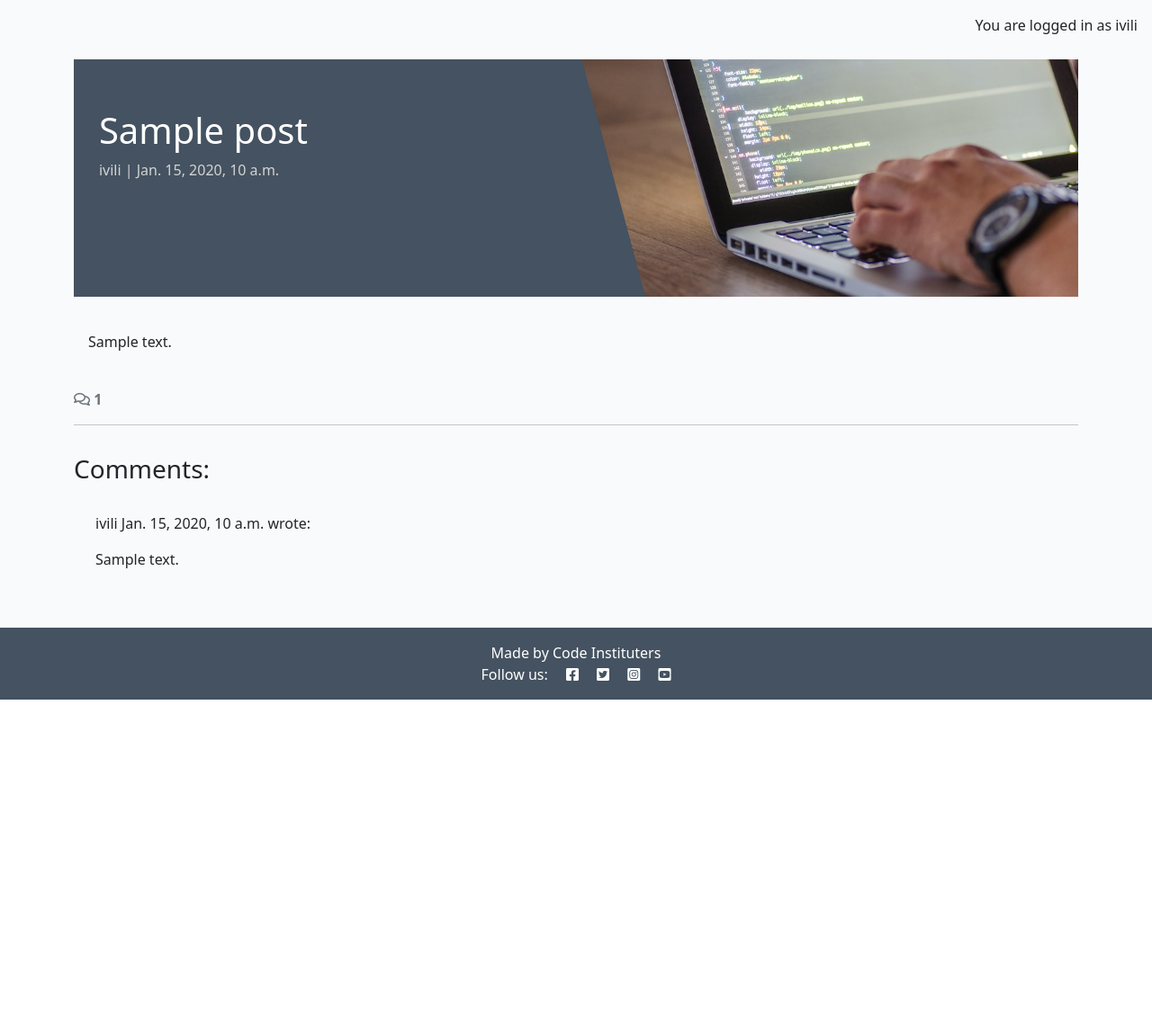
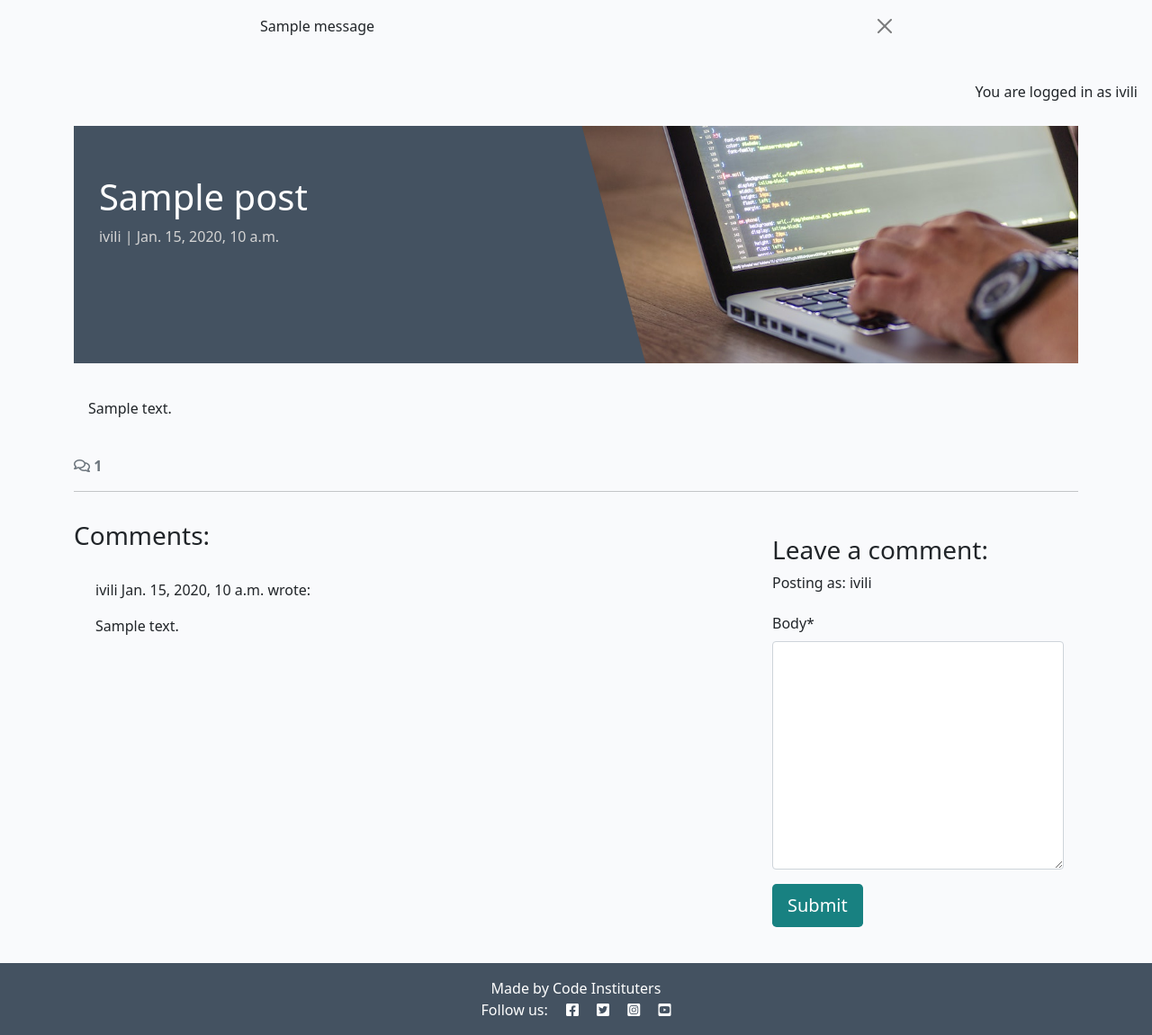
Before and after one commit to Indre-V/django-blog, a Django app: a page that uses templates/base.html in a window 1280 px wide. Shown: the part 60-1211 px from the top of the page at 90% size. Before the commit the page ends 838 px from the top, so only its background shows below. Run offline with Django 4.2, Linux system fonts and the light colour scheme; a user stored in the database is signed in; data comes from the database, SQL or seed files in the repository; tables that the repository leaves empty hold one stand-in row (values such as "Sample post"); one stand-in notice (Sample message) is shown; some libraries are stand-ins or nearby versions.

Commit message:
comment form added

```diff
--- /dev/null
+++ b/blog/forms.py
@@ -0,0 +1,9 @@
+from django import forms
+from .models import Comment
+
+
+
+class CommentForm(forms.ModelForm):
+    class Meta:
+        model = Comment
+        fields = ('body',)
--- a/blog/templates/blog/post_detail.html
+++ b/blog/templates/blog/post_detail.html
@@ -1,5 +1,6 @@
 {% extends 'base.html' %} {% block content %}
 {% load static %}
+{% load crispy_forms_tags %}
 
 <div class="masthead">
     <div class="container">
@@ -70,6 +71,24 @@
         {% endfor %}
       </div>
     </div>
+    <!-- Creating New Comments -->
+    <div class="col-md-4 card mb-4 mt-3">
+        <div class="card-body">
+          {% if user.is_authenticated %}
+          <h3>Leave a comment:</h3>
+          <p>Posting as: {{ user.username }}</p>
+          <form id="commentForm" method="post"
+            style="margin-top: 1.3em;">
+            {{ comment_form | crispy }}
+            {% csrf_token %}
+            <button id="submitButton" type="submit"
+              class="btn btn-signup btn-lg">Submit</button>
+          </form>
+          {% else %}
+          <p>Log in to leave a comment</p>
+          {% endif %}
+        </div>
+      </div>
   </div>
 </div>
 
--- a/blog/views.py
+++ b/blog/views.py
@@ -1,6 +1,8 @@
 from django.shortcuts import render, get_object_or_404
 from django.views import generic
+from django.contrib import messages
 from .models import Post
+from .forms import CommentForm
 
 
 class PostList(generic.ListView):
@@ -27,6 +29,18 @@ def post_detail(request, slug):
     post = get_object_or_404(queryset, slug=slug)
     comments = post.comments.all().order_by("-created_on")
     comment_count = post.comments.filter(approved=True).count()
+    if request.method == "POST":
+        comment_form = CommentForm(data=request.POST)
+        if comment_form.is_valid():
+            comment = comment_form.save(commit=False)
+            comment.author = request.user
+            comment.post = post
+            comment.save()
+            messages.add_message(
+        request, messages.SUCCESS,
+        'Comment submitted and awaiting approval'
+    )
+    comment_form = CommentForm()
 
 
     return render(
@@ -36,5 +50,6 @@ def post_detail(request, slug):
             "post": post,
             "comments": comments,
             "comment_count": comment_count,
+            "comment_form": comment_form,
         },
     )
--- a/codestar/settings.py
+++ b/codestar/settings.py
@@ -45,6 +45,8 @@ INSTALLED_APPS = [
     'allauth',
     'allauth.account',
     'allauth.socialaccount',
+    'crispy_forms',
+    'crispy_bootstrap5',
     'django_summernote',
     'blog',
     'about',
@@ -53,6 +55,9 @@ INSTALLED_APPS = [
 SITE_ID = 1
 LOGIN_REDIRECT_URL = '/'
 LOGOUT_REDIRECT_URL = '/'
+
+CRISPY_ALLOWED_TEMPLATE_PACKS = "bootstrap5"
+CRISPY_TEMPLATE_PACK = "bootstrap5"
 
 MIDDLEWARE = [
     'django.middleware.security.SecurityMiddleware',
--- a/requirements.txt
+++ b/requirements.txt
@@ -6,11 +6,13 @@ cffi==1.16.0
 charset-normalizer==3.3.2
 click==8.1.7
 colorama==0.4.6
+crispy-bootstrap5==0.7
 cryptography==42.0.5
 defusedxml==0.7.1
 dj-database-url==0.5.0
 Django==4.2.11
 django-allauth==0.57.2
+django-crispy-forms==2.1
 django-summernote==0.8.20.0
 Flask==3.0.3
 gunicorn==20.1.0
--- a/templates/base.html
+++ b/templates/base.html
@@ -93,6 +93,21 @@
                 </div>
             </div>
         </nav>
+        <!-- displaying Django messages -->
+        <div class="container">
+            <div class="row">
+                <div class="col-md-8 offset-md-2">
+                    {% for message in messages %}
+                    <div class="alert {{ message.tags }} alert-dismissible
+          fade show" id="msg" role="alert">
+                        {{ message | safe }}
+                        <button type="button" class="btn-close"
+                            data-bs-dismiss="alert" aria-label="Close"></button>
+                    </div>
+                    {% endfor %}
+                </div>
+            </div>
+        </div>
 
         <main class="flex-shrink-0 main-bg">
             {% if user.is_authenticated %}
```
